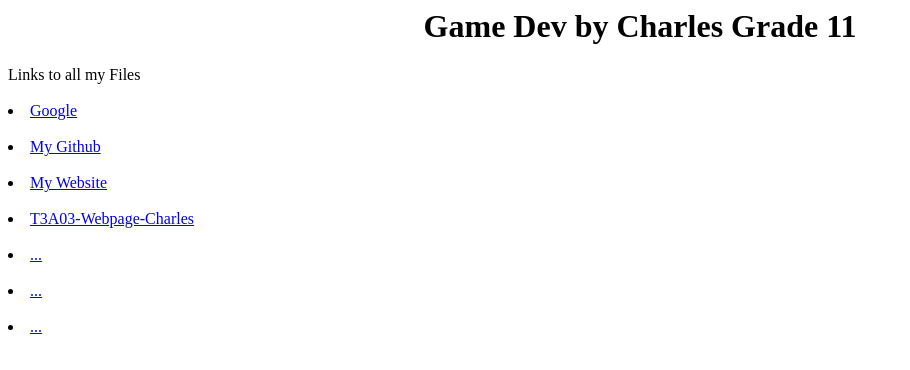
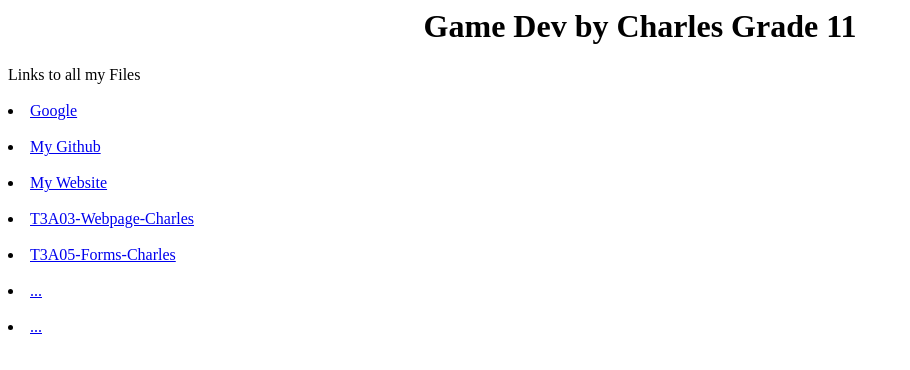
Before and after one commit to CH-gentle/MSS-GameDev21-CH, a plain HTML site: page public/index.html in a window 1280 px wide. Shown: the whole page, without its empty margins (0-910 px from the left). Drawn offline with Linux system fonts and the light colour scheme.

Commit message:
Add files via upload

```diff
--- a/public/index.html
+++ b/public/index.html
@@ -10,7 +10,7 @@ Links to all my Files<br><br>
 
 <li><a href="T3A03-Webpage-Charles.html">T3A03-Webpage-Charles</a><br><br>
 
-<li><a href=". .">...</a><br><br>
+<li><a href="T3A05-Forms-Charles.html">T3A05-Forms-Charles</a><br><br>
 
 <li><a href=". .">...</a><br><br>
 
```
